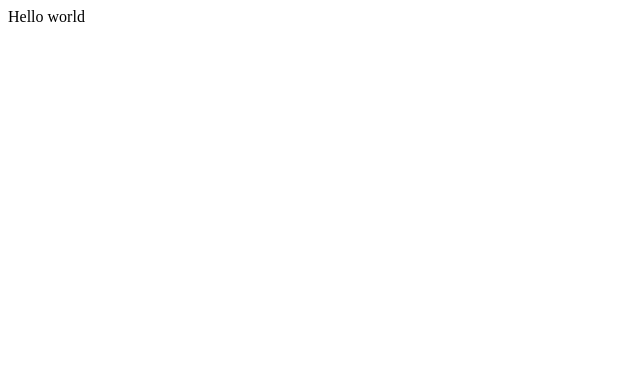
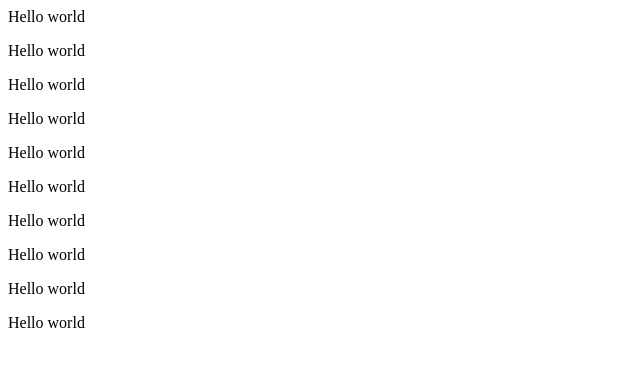
Before and after one commit to vijayk66/testing-branch, a plain HTML site: page index.html in a window 1280 px wide. Shown: the whole page, without its empty margins (0-640 px from the left). Drawn offline with Linux system fonts and the light colour scheme.

Commit message:
initial commit

```diff
--- a/index.html
+++ b/index.html
@@ -1 +1,10 @@
 <p>Hello world</p>
+<p>Hello world</p>
+<p>Hello world</p>
+<p>Hello world</p>
+<p>Hello world</p>
+<p>Hello world</p>
+<p>Hello world</p>
+<p>Hello world</p>
+<p>Hello world</p>
+<p>Hello world</p>
```
